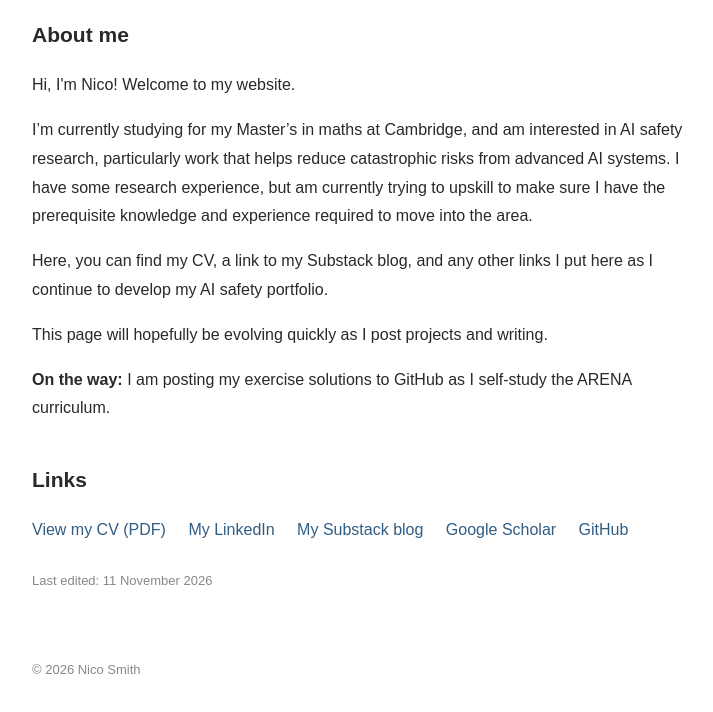
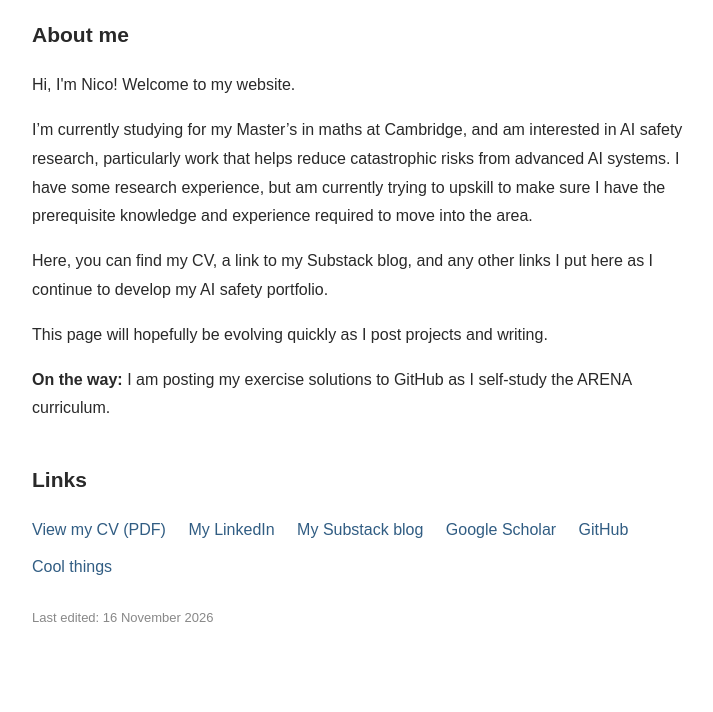
Before and after one commit to nicohsmith/nicohsmith.github.io, a plain HTML site: page index.html in a window 1280 px wide. Shown: the part 214-926 px from the top of the page, without its empty margins (268-981 px from the left). Drawn offline with Linux system fonts and the light colour scheme.

Commit message:
Modify last edited date and add new link
Updated last edited date and added a link to 'Cool things' page.

```diff
--- a/index.html
+++ b/index.html
@@ -74,6 +74,8 @@
   font-size: 13px;
   color: #888888;
 }
+
+
 @media (max-width: 480px) {
   .profile-photo {
     width: 88px;
@@ -129,7 +131,9 @@
     <a href="https://nicosmith1.substack.com/">My Substack blog</a>
     <a href="https://scholar.google.co.uk/citations?user=oLInxRQAAAAJ&hl=en&oi=sra">Google Scholar</a>
     <a href="https://github.com/nicohsmith">GitHub</a>
+    <a href="cool-things.html">Cool things</a>
   </p>
-<p class="last-edited">Last edited: 11 November 2026</p>
-  <footer>
-    © 2026 Nico Smith
+
+  <p class="last-edited">Last edited: 16 November 2026</p>
+</body>
+</html>
```
